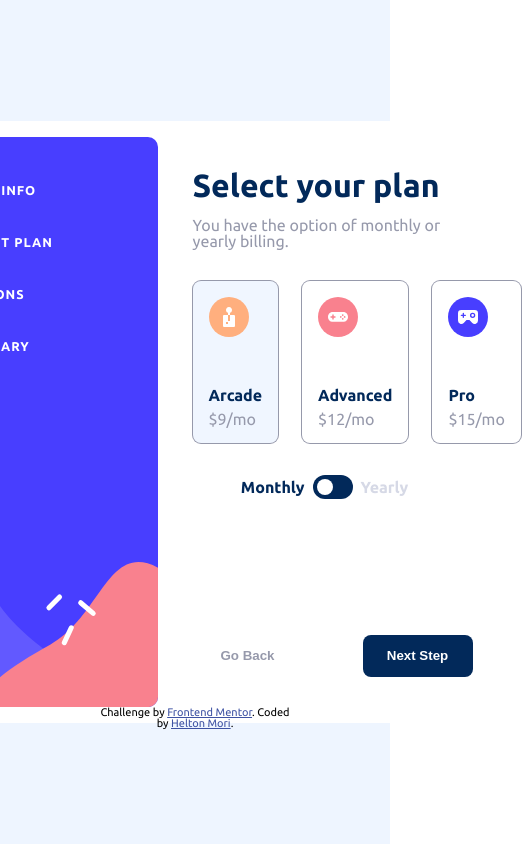
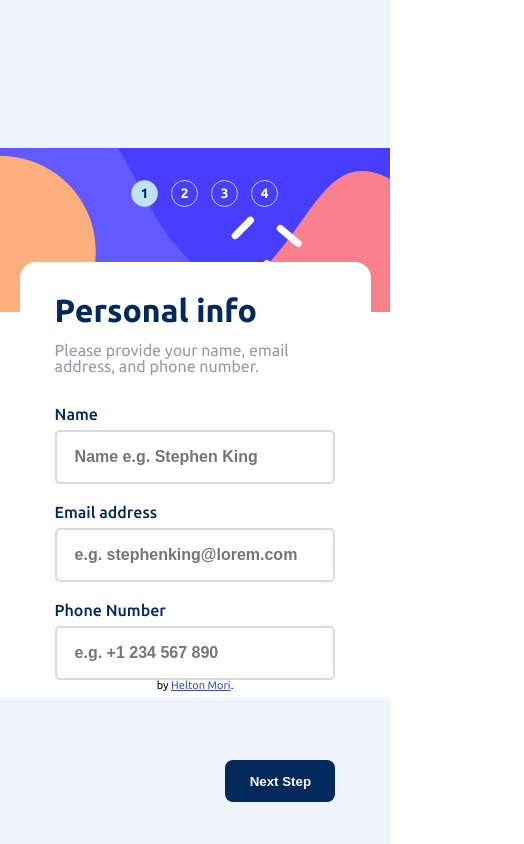
Before and after one commit to helton-mori-dev/Multi-step-form---Frontend-Mentor, a Vue app: page / in a window 390 px wide. Shown: the whole page, 524 px wide, since content can reach past the window. Built offline with nearby package versions, Linux system fonts and the light colour scheme.

Commit message:
Layout responsivo

```diff
--- a/src/App.vue
+++ b/src/App.vue
@@ -1,6 +1,6 @@
 <template>
   <div class="container grid grid-tempate-area-main">
-    <SidebarForm />
+    <SidebarForm class="sidebar__options" />
     <section class="grid__data">
       <KeepAlive>
         <transition mode="out-in" name="content">
@@ -223,4 +223,38 @@ export default {
 .content-leave-to {
   opacity: 0;
 }
+
+@media screen and (max-width: 769px) {
+  .grid-tempate-area-main {
+    grid-template-areas:
+      "sidebar"
+      "data"
+      "footer";
+    grid-template-rows: 30% 65% 5%;
+  }
+
+  .container {
+    padding: 0;
+    border-radius: 0;
+  }
+
+  .grid__sidebar {
+  }
+
+  .grid__data {
+    border-radius: 16px;
+    margin-top: -50px;
+    position: relative;
+    z-index: 2;
+    background-color: #fff;
+    width: 90%;
+    justify-self: center;
+  }
+
+  .grid__footer {
+  }
+
+  .grid__buttons {
+  }
+}
 </style>
--- a/src/components/SidebarForm.vue
+++ b/src/components/SidebarForm.vue
@@ -92,4 +92,25 @@ export default {
   background-color: #bce3ff;
   color: #04264a;
 }
+
+@media screen and (max-width: 769px) {
+  .sidebar__container {
+    background-image: url("@/assets/images/bg-sidebar-desktop.svg");
+    background-position: center 90%;
+    background-size: cover;
+    width: 100%;
+    height: 100%;
+    position: relative;
+  }
+  .sidebar__list {
+    padding: 2rem 0 0 2rem;
+    display: grid;
+    grid-template-columns: 40px 40px 40px 40px;
+    justify-content: center;
+  }
+
+  .sidebar__info {
+    display: none;
+  }
+}
 </style>
--- a/src/store/store.js
+++ b/src/store/store.js
@@ -8,7 +8,7 @@ export const store = createStore({
       //   selectedPlan: [],
       //   pickedAddons: [],
       // },
-      currentStepIndex: 1,
+      currentStepIndex: 0,
       selectedPlan: "arcade",
       periodPlan: true, //true == monthly, false == yearly
       onlineService: false,
```
